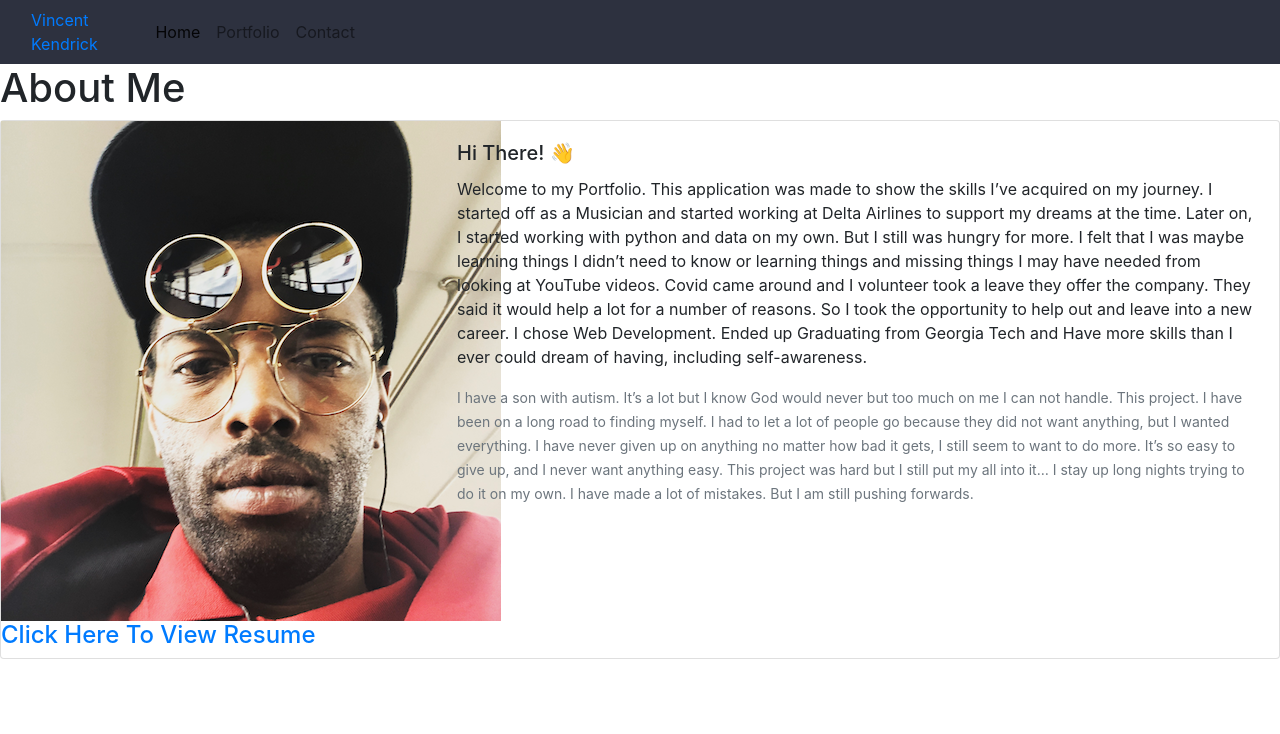
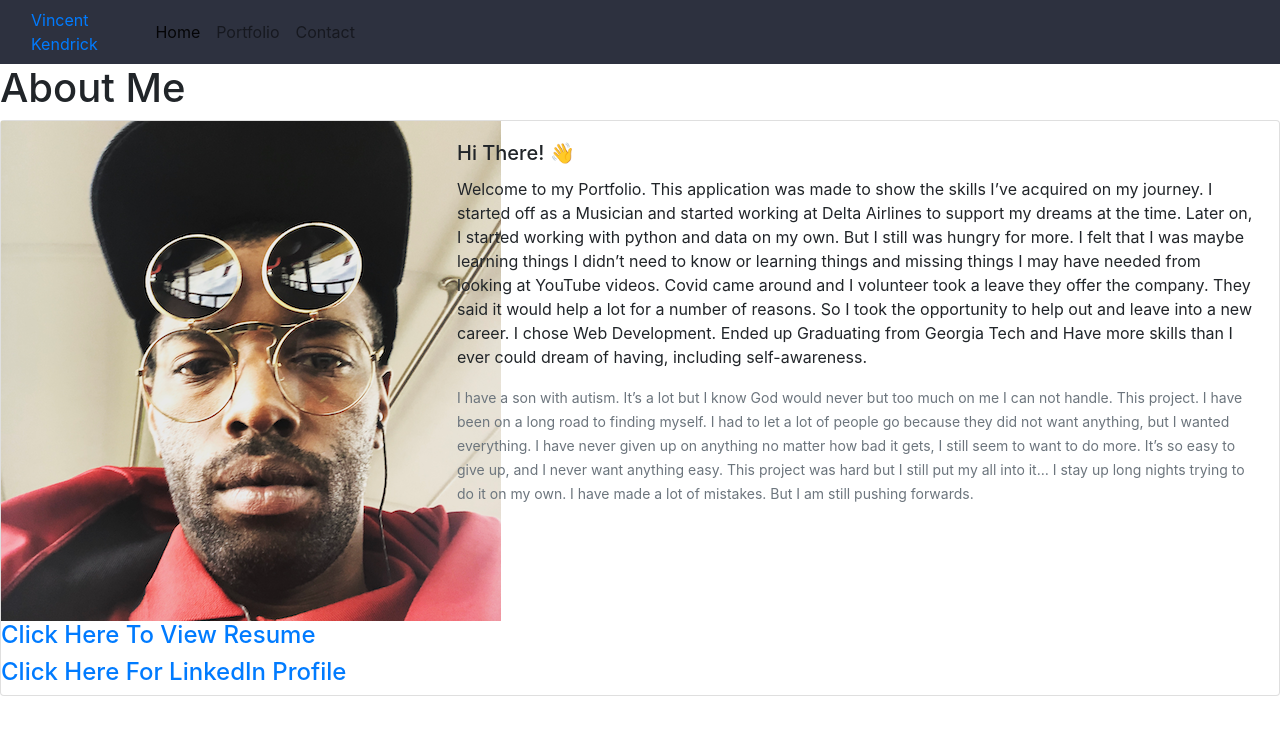
Before and after one commit to dagreatcode/mern-portfolio, a React (Create React App) app in the folder client/: page / in a window 1280 px wide. Shown: the top 734 px of the page. Built offline with nearby package versions, Linux system fonts and the light colour scheme; no server answers.

Commit message:
updated and added resume and linkedin

```diff
--- a/client/src/containers/Home/Home.jsx
+++ b/client/src/containers/Home/Home.jsx
@@ -15,6 +15,9 @@ class Home extends Component {
               <img src={img} alt="Vincent Kendrick" />
               <a href="https://docs.google.com/document/d/1Ptx5x2S5qKHgHC2DALhAK5AOjyW5RFyhRwSoGi3RDbM/edit?usp=sharing">
                 <h4>Click Here To View Resume</h4>
+              </a>
+              <a href="https://www.linkedin.com/in/vincent-kendrick-baab171b2/">
+                <h4>Click Here For LinkedIn Profile</h4>
               </a>
             </div>
             <div className="col-md-8">
```
